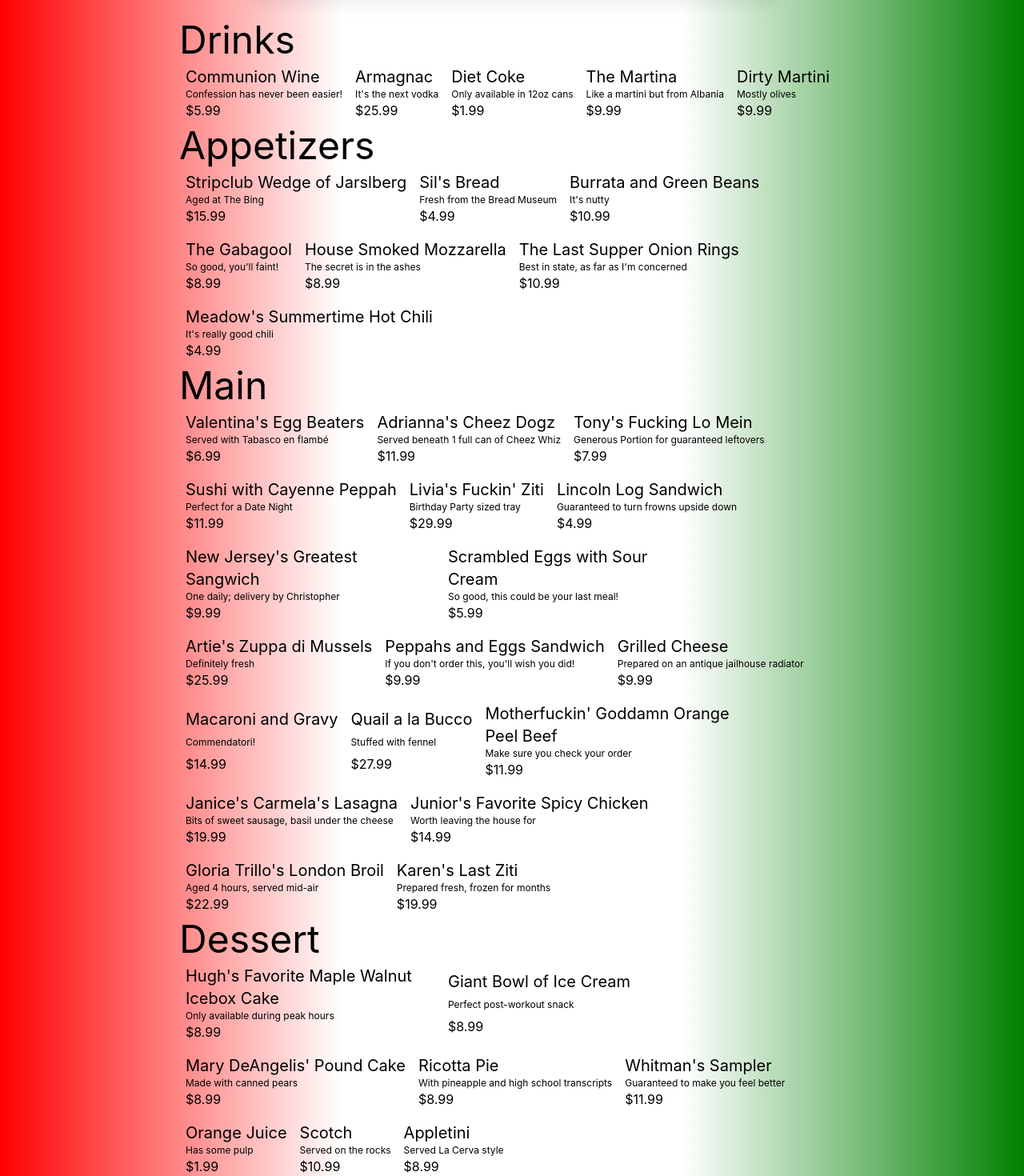
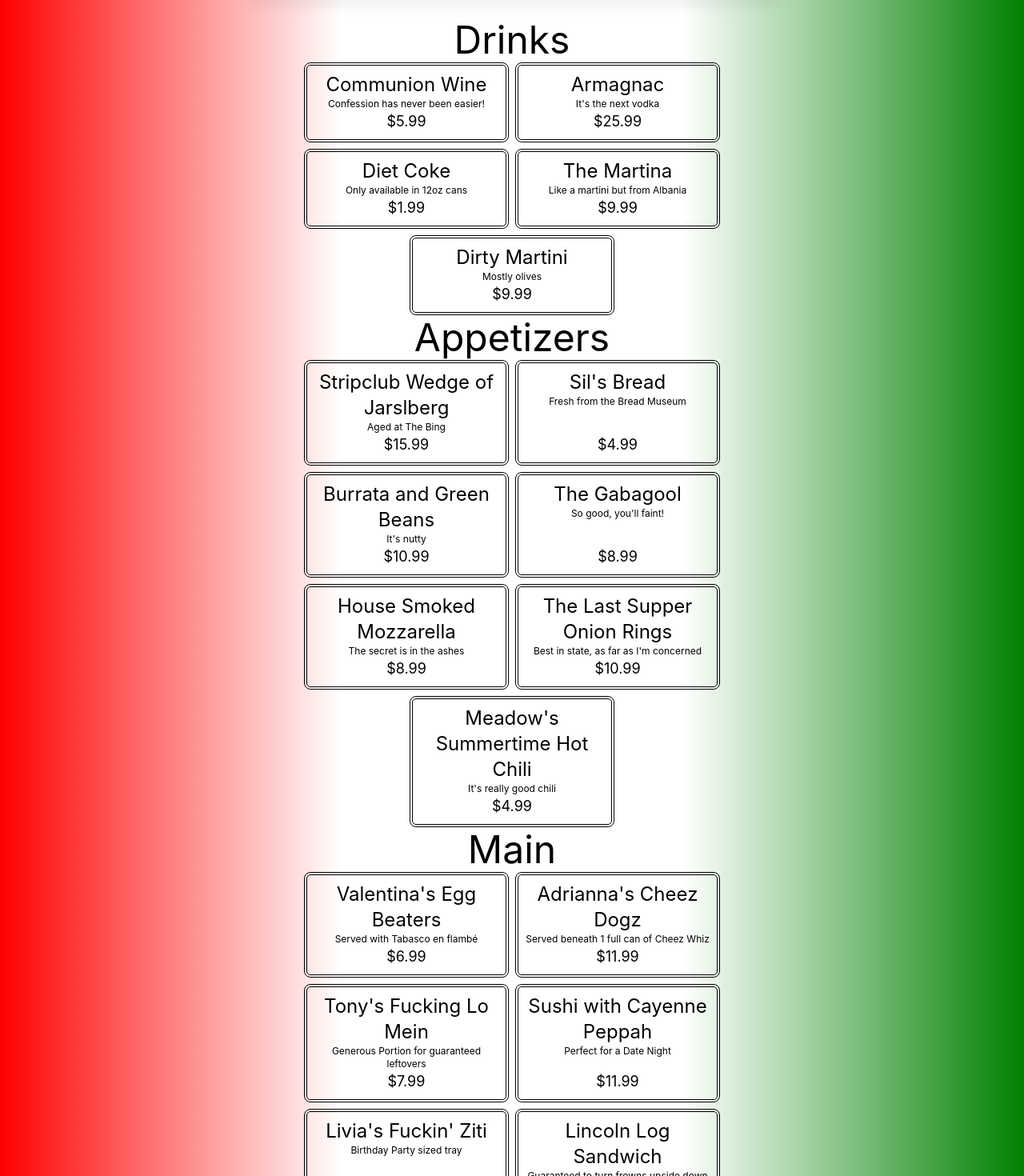
Before and after one commit to crono628/Restaurant_Page, a React (Create React App) app: page / in a window 1280 px wide. Shown: the part 480-1950 px from the top of the page at 80% size. Built offline with nearby package versions, Linux system fonts and the light colour scheme; the HTML template or start-up script is replaced by a standard one.

Commit message:
added href for each sections. css adjusts for mobile viewing

```diff
--- a/src/App.js
+++ b/src/App.js
@@ -6,9 +6,13 @@ import Welcome from './components/Welcome';
 const App = () => {
   return (
     <div>
-      <Nav />
-      <Welcome />
-      <Body />
+      <div className="sticky top-0 z-50">
+        <Nav />
+      </div>
+      <div className="relative">
+        <Welcome />
+        <Body />
+      </div>
     </div>
   );
 };
--- a/src/Body.js
+++ b/src/Body.js
@@ -1,78 +1,49 @@
 import React from 'react';
+import MenuItem from './components/MenuItem';
 import { menuData } from './menuData';
 
 const Body = () => {
   return (
-    <div className="flex flex-col justify-center">
-      <div className="container max-w-4xl">
-        <p className="text-5xl">Drinks</p>
-        <div className="flex flex-row flex-wrap">
+    <div className="flex flex-col text-center flex-wrap justify-center mb-72">
+      <p id="drinks" className="text-5xl scroll-m-12">
+        Drinks
+      </p>
+      <div className="container max-w-2xl flex flex-row flex-wrap justify-center">
         {menuData
           .filter((item) => item.course === 'drink')
-            .map((item) => {
-              return (
-                <div
-                  key={item.name}
-                  className="flex flex-col justify-evenly max-w-xs max-h-full p-1 m-1"
-                >
-                  <p className="text-xl">{item.name}</p>
-                  <p className="text-xs">{item.description}</p>
-                  <p className="text-md">{item.price}</p>
+          .map((item) => (
+            <MenuItem key={item.name} item={item} />
+          ))}
       </div>
-              );
-            })}
-        </div>
-        <p className="text-5xl">Appetizers</p>
-        <div className="flex flex-row flex-wrap">
+      <p id="appetizers" className="text-5xl scroll-m-12">
+        Appetizers
+      </p>
+      <div className="container max-w-2xl flex flex-row flex-wrap justify-center">
         {menuData
           .filter((item) => item.course === 'appetizer')
-            .map((item) => {
-              return (
-                <div
-                  key={item.name}
-                  className="flex flex-col justify-evenly max-w-xs max-h-full p-1 m-1"
-                >
-                  <p className="text-xl">{item.name}</p>
-                  <p className="text-xs">{item.description}</p>
-                  <p className="text-md">{item.price}</p>
+          .map((item) => (
+            <MenuItem key={item.name} item={item} />
+          ))}
       </div>
-              );
-            })}
-        </div>
-        <p className="text-5xl">Main</p>
-        <div className="flex flex-row flex-wrap">
+      <p id="main" className="text-5xl scroll-m-12">
+        Main
+      </p>
+      <div className="container max-w-2xl flex flex-row flex-wrap justify-center">
         {menuData
           .filter((item) => item.course === 'main')
-            .map((item) => {
-              return (
-                <div
-                  key={item.name}
-                  className="flex flex-col justify-evenly max-w-xs max-h-full p-1 m-1"
-                >
-                  <p className="text-xl">{item.name}</p>
-                  <p className="text-xs">{item.description}</p>
-                  <p className="text-md">{item.price}</p>
+          .map((item) => (
+            <MenuItem key={item.name} item={item} />
+          ))}
       </div>
-              );
-            })}
-        </div>
-        <p className="text-5xl">Dessert</p>
-        <div className="flex flex-row flex-wrap">
+      <p id="dessert" className="text-5xl scroll-m-12">
+        Dessert
+      </p>
+      <div className="container max-w-2xl flex flex-row flex-wrap justify-center">
         {menuData
           .filter((item) => item.course === 'dessert')
-            .map((item) => {
-              return (
-                <div
-                  key={item.name}
-                  className="flex flex-col justify-evenly max-w-xs max-h-full p-1 m-1"
-                >
-                  <p className="text-xl">{item.name}</p>
-                  <p className="text-xs">{item.description}</p>
-                  <p className="text-md">{item.price}</p>
-                </div>
-              );
-            })}
-        </div>
+          .map((item) => (
+            <MenuItem key={item.name} item={item} />
+          ))}
       </div>
     </div>
   );
--- a/src/components/MenuItem.js
+++ b/src/components/MenuItem.js
@@ -2,10 +2,10 @@ import React from 'react';
 
 const MenuItem = ({ item }) => {
   return (
-    <div>
-      <h6>{item.name}</h6>
-      <p>{item.description}</p>
-      <p>{item.price}</p>
+    <div className="w-[32vmin] flex flex-col flex-wrap border-black border-double border-4 m-1 p-2 rounded-lg">
+      <p className="text-lg lg:text-2xl">{item.name}</p>
+      <p className="text-xs md:text-md flex-1">{item.description}</p>
+      <p className="text-md md:text-lg">{item.price}</p>
     </div>
   );
 };
--- a/src/components/Nav.js
+++ b/src/components/Nav.js
@@ -4,16 +4,25 @@ const Nav = () => {
   return (
     <div className="bg-yellow-700 flex justify-center items-center">
       <nav className="container max-w-4xl flex flex-row justify-around p-1 my-2">
-        <a className="text-white text-sm font-bold cursor-pointer" href="#">
+        <a
+          className="text-white text-sm font-bold cursor-pointer"
+          href="#drinks"
+        >
           Drinks
         </a>
-        <a className="text-white text-sm font-bold cursor-pointer" href="#">
+        <a
+          className="text-white text-sm font-bold cursor-pointer"
+          href="#appetizers"
+        >
           Appetizers
         </a>
-        <a className="text-white text-sm font-bold cursor-pointer" href="#">
+        <a className="text-white text-sm font-bold cursor-pointer" href="#main">
           Main Course
         </a>
-        <a className="text-white text-sm font-bold cursor-pointer" href="#">
+        <a
+          className="text-white text-sm font-bold cursor-pointer"
+          href="#dessert"
+        >
           Dessert
         </a>
       </nav>
--- a/src/index.css
+++ b/src/index.css
@@ -13,6 +13,7 @@ html,
   -webkit-font-smoothing: antialiased;
   -moz-osx-font-smoothing: grayscale;
   background: linear-gradient(to right, red, white, white, green);
+  scroll-behavior: smooth;
 }
 
 code {
```
Lines whose indentation alone changed are shown as unchanged.
